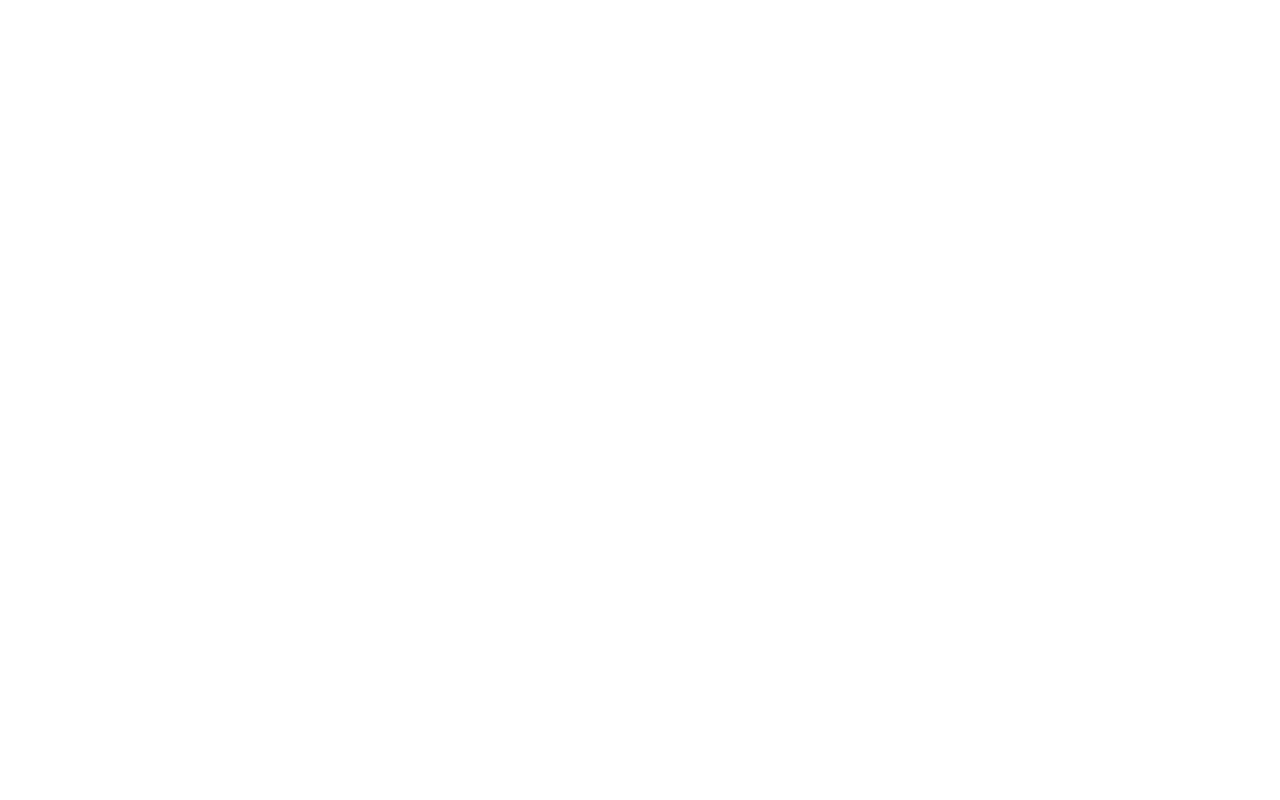
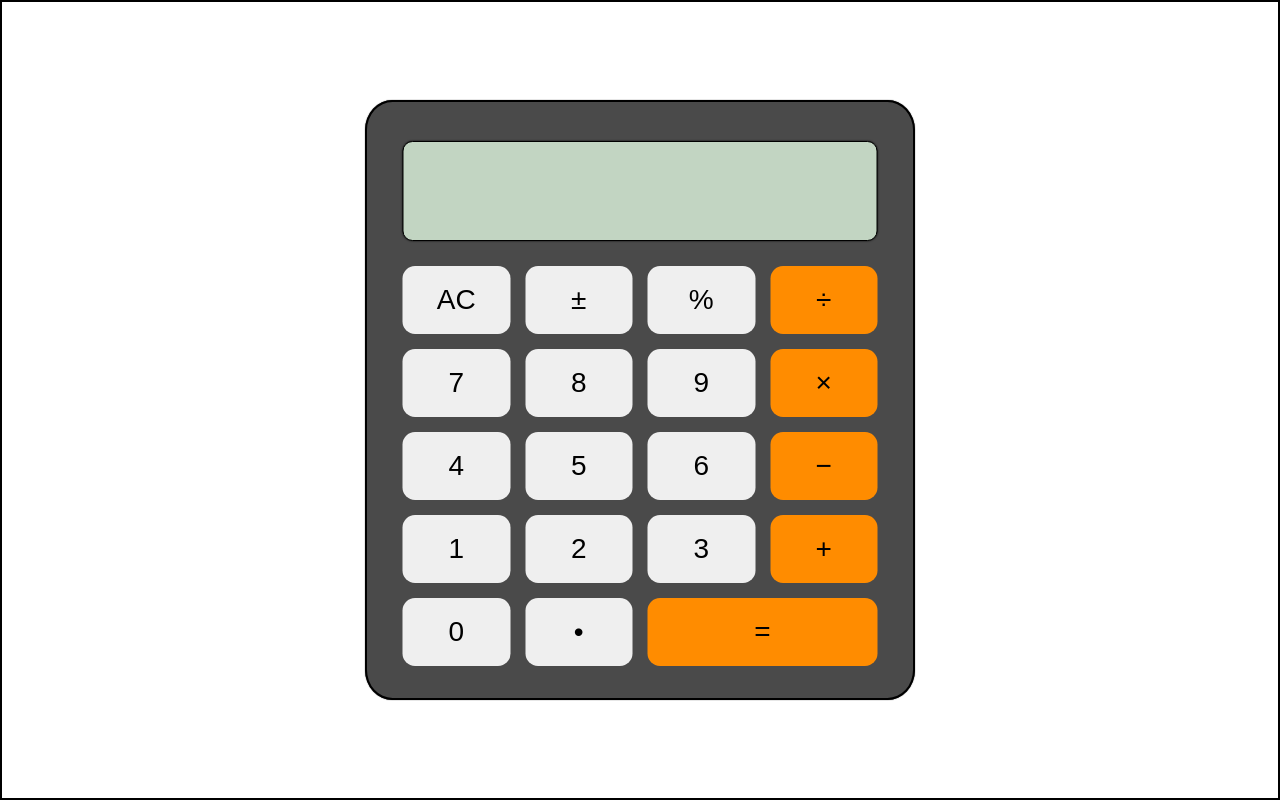
Before and after one commit to birintan914/Calculator, a plain HTML site: page index.html in a window 1280 px wide. Drawn offline with Linux system fonts and the light colour scheme.

Commit message:
FInish css style for calculator
follows apple's calculator theme

```diff
--- a/index.html
+++ b/index.html
@@ -6,9 +6,37 @@
     <meta name="viewport" content="width=device-width, initial-scale=1.0">
     <link rel="stylesheet" href="style.css">
     <script src="script.js" defer></script>
-    <title>Document</title>
+    <title>Calculator</title>
 </head>
 <body>
+    <div class="calculator-body">
+        <div class="calculator-display"></div>
+        <div class="calculator-buttons">
+            <button class="calc-clear calc-option">AC</button>
+            <button class="calc-negate calc-option">&plusmn;</button>
+            <button class="calc-percent calc-option">&percnt;</button>
+            <button class="calc-divide calc-operator">&divide;</button>
 
+            <button class="calc-num">7</button>
+            <button class="calc-num">8</button>
+            <button class="calc-num">9</button>
+            <button class="calc-multiply calc-operator">&times;</button>
+
+            <button class="calc-num">4</button>
+            <button class="calc-num">5</button>
+            <button class="calc-num">6</button>
+            <button class="calc-minus calc-operator">&minus;</button>
+
+            <button class="calc-num">1</button>
+            <button class="calc-num">2</button>
+            <button class="calc-num">3</button>
+            <button class="calc-add calc-operator">&plus;</button>
+
+            <button class="calc-num">0</button>
+            <button class="calc-num calc-dot">&bull;</button>
+            <button class="calc-equals calc-operator">&equals;</button>
+
+        </div>
+    </div>
 </body>
 </html>
--- a/script.js
+++ b/script.js
@@ -1,15 +1,14 @@
-function add(a, b){
+function operate(operation, a, b){
+    if(operation=="add"){
         return a+b;
     }
-
-function subtract(a, b){
+    else if(operation==="subtract"){
         return a-b;
     }
-
-function multiply(a, b){
+    else if(operation==="multiply"){
         return a*b;
     }
-
-function divide(a, b){
+    else if(operation==="divide"){
         return a/b;
     }
+}
--- a/style.css
+++ b/style.css
@@ -0,0 +1,79 @@
+*{
+    margin: 0;
+    padding: 0;
+    box-sizing: border-box;
+}
+html {
+    height: 100vh;
+}
+body {
+    height: 100%;
+    background-color: white;
+    border: 2px solid black;
+    display: flex;
+    justify-content: center;
+    align-items: center;
+}
+
+.calculator-body{
+    width: 550px;
+    height: 600px;
+    background-color: rgb(74,74,74);
+    border-radius: 5%;
+    box-shadow: 0px 0px 1px black;
+    border: 2px solid black;
+    position: relative;
+}
+.calculator-display{
+    position: absolute;
+    width: 475px;
+    height: 100px;
+    background-color: rgb(194, 213, 194);
+    top: 15%;
+    left: 50%;
+    transform: translate(-50%,-50%);
+    border-radius: 10px;
+    border: 1px solid black;
+    box-shadow: 0 0 2px black;
+}
+
+.calculator-buttons{
+    position: absolute;
+    width: 475px;
+    height: 400px;
+    top: 27.5%;
+    left: 50%;
+    transform: translate(-50%,0);
+
+    display: grid;
+    grid-template-columns: repeat(4,1fr);
+    grid-gap: 15px;
+    font-size: 100em;
+}
+
+.calc-equals{
+    grid-column: span 2;
+}
+.calc-operator{
+    background-color: rgb(255,140,0);
+}
+.calc-operator:hover{
+    background-color: rgb(235,120,0);
+    cursor: pointer;
+    box-shadow: 0 0 7.5px black;
+}
+
+.calc-num, .calc-operator, .calc-option{
+    color: black;
+    font-size: 1.75rem;
+    border-radius: 12.5px;
+    border: none;
+}
+
+.calc-num:hover, .calc-option:hover{
+    background-color: rgb(200, 200, 200);
+    cursor: pointer;
+    box-shadow: 0 0 5px black;
+}
+/* 194 213 194 */
+/*
```
Lines whose indentation alone changed are shown as unchanged.
